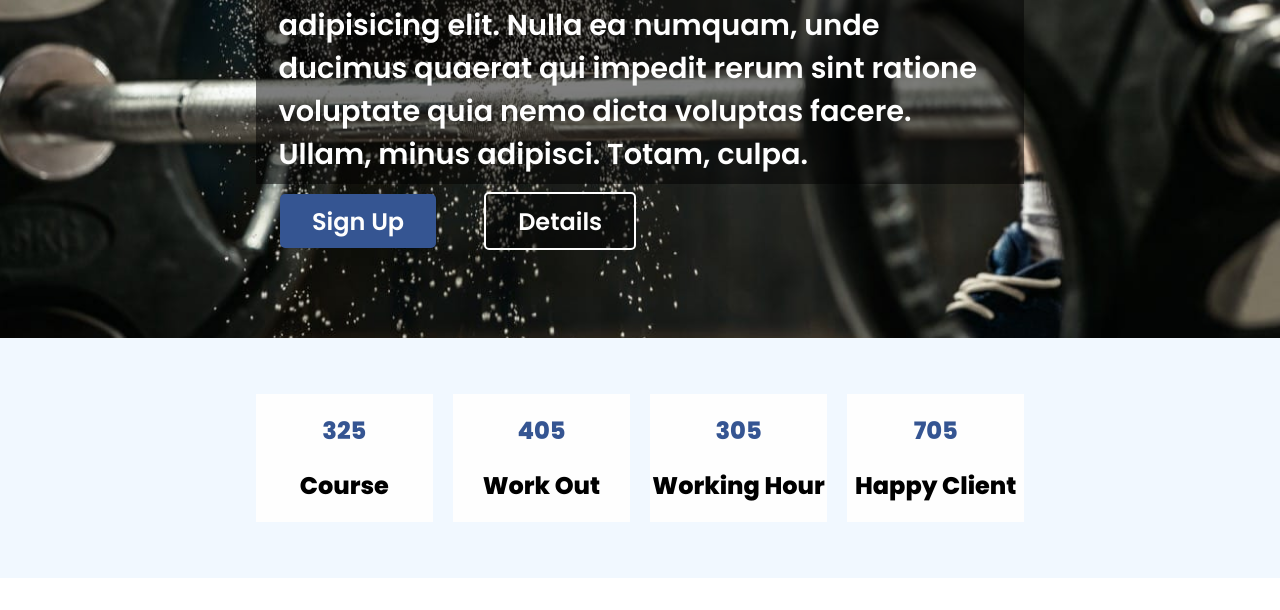
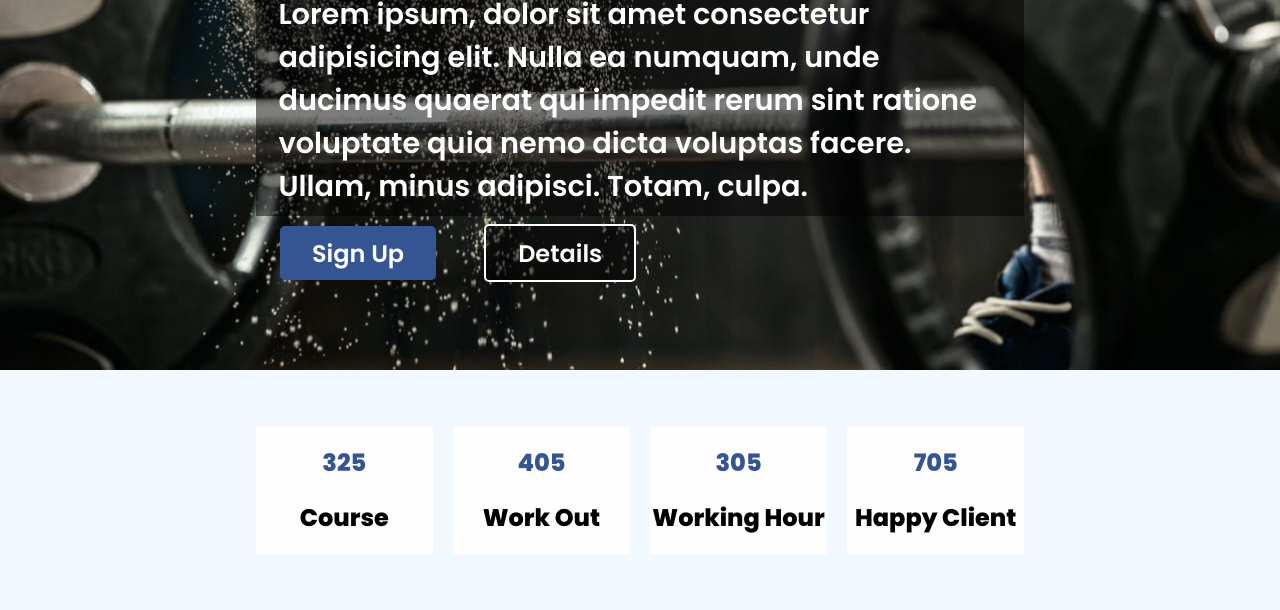
Before and after one commit to OguzcanIzanli/Sport-Center, a website built with Vite: page index.html in a window 1280 px wide. Shown: the part 672-1282 px from the top of the page. Before the commit the page ends 1250 px from the top, so only its background shows below. Built offline with nearby package versions, Linux system fonts and the light colour scheme.

Commit message:
css files updated

```diff
--- a/css/layout/hero.css
+++ b/css/layout/hero.css
@@ -5,15 +5,9 @@
     background-size: cover;
 }
 
-.heroContainer {
-    width: 60%;
-    margin: 0 auto;
+.hero {
+    padding: 14rem 0 5rem 0;
     color: var(--color-w);
-    position: relative;
-}
-
-.hero {
-    padding: 12rem 0 5rem 0;
 }
 
 .hero h1 {
@@ -104,10 +98,6 @@
 
 
 @media (max-width: 576px) {
-    .heroContainer{
-        width: 95%;
-    }
-
     .hero h2 {
         font-size: 4rem;
         line-height: 4.5rem;
@@ -129,7 +119,7 @@
         font-weight: 700;
     }
 
-    /* STATISTICS - MEDIA  */
+    /* STATISTICS  */
     .statistics {
         width: 80%;
         flex-wrap: wrap;
--- a/css/layout/navbar.css
+++ b/css/layout/navbar.css
@@ -4,6 +4,7 @@
     align-items: center;
     position: fixed;
     width: 60%;
+    color: var(--color-w);
 }
 
 .pageLogo {
--- a/css/main.css
+++ b/css/main.css
@@ -1,12 +1,5 @@
 @import "./layout/navbar.css";
 @import "./layout/hero.css";
-
-:root {
-    --color-w: #FEFEFE;
-    --color-b: #355592;
-    --color-y: #F39C12;
-    --color-lb: #F1F8FF;
-}
 
 * {
     padding: 0;
@@ -14,3 +7,22 @@
     box-sizing: border-box;
     font-family: "Poppins", sans-serif;
 }
+
+:root {
+    --color-w: #FEFEFE;
+    --color-b: #355592;
+    --color-y: #F39C12;
+    --color-lb: #F1F8FF;
+    --color-g: #4E4E4E;
+}
+
+.container {
+    width: 60%;
+    margin: 0 auto;
+}
+
+@media (max-width: 576px) {
+    .container{
+        width: 95%;
+    }
+}
--- a/index.html
+++ b/index.html
@@ -3,7 +3,7 @@
     <head>
         <meta charset="UTF-8" />
         <meta name="viewport" content="width=device-width, initial-scale=1.0" />
-        <title>Sport Center</title>
+        <title>PowerFull</title>
         <link rel="stylesheet" href="./css/main.css" />
         <link
             rel="shortcut icon"
@@ -23,10 +23,9 @@
     </head>
 
     <body>
-        <!-- Hero - Start -->
-        <div class="heroImage">
-            <div class="heroContainer">
-                <!-- Navbar - Start  -->
+        <!-- Navbar - Start  -->
+        <header>
+            <div class="container">
                 <div class="navbar">
                     <div class="pageLogo">
                         <img src="./images/logo.png" alt="Logo" />
@@ -43,8 +42,13 @@
                         <i class="fa-solid fa-bars"></i>
                     </div>
                 </div>
+            </div>
+        </header>
+        <!-- Navbar - End -->
 
-                <!-- Navbar - End -->
+        <!-- Hero - Start -->
+        <div class="heroImage">
+            <div class="container">
                 <div class="hero">
                     <h1>POWERFULL</h1>
                     <h2>Group <span></span> Practise</h2>
@@ -84,8 +88,11 @@
             </div>
         </div>
         <!-- Hero - End -->
+
         <!-- Our Classes - Start -->
-        <section class="ourClassesContainer"></section>
+        <div class="container">
+            <section class="ourClassesContainer"></section>
+        </div>
         <!-- Our Classes - End -->
         <script src="./js/main.js"></script>
     </body>
```
